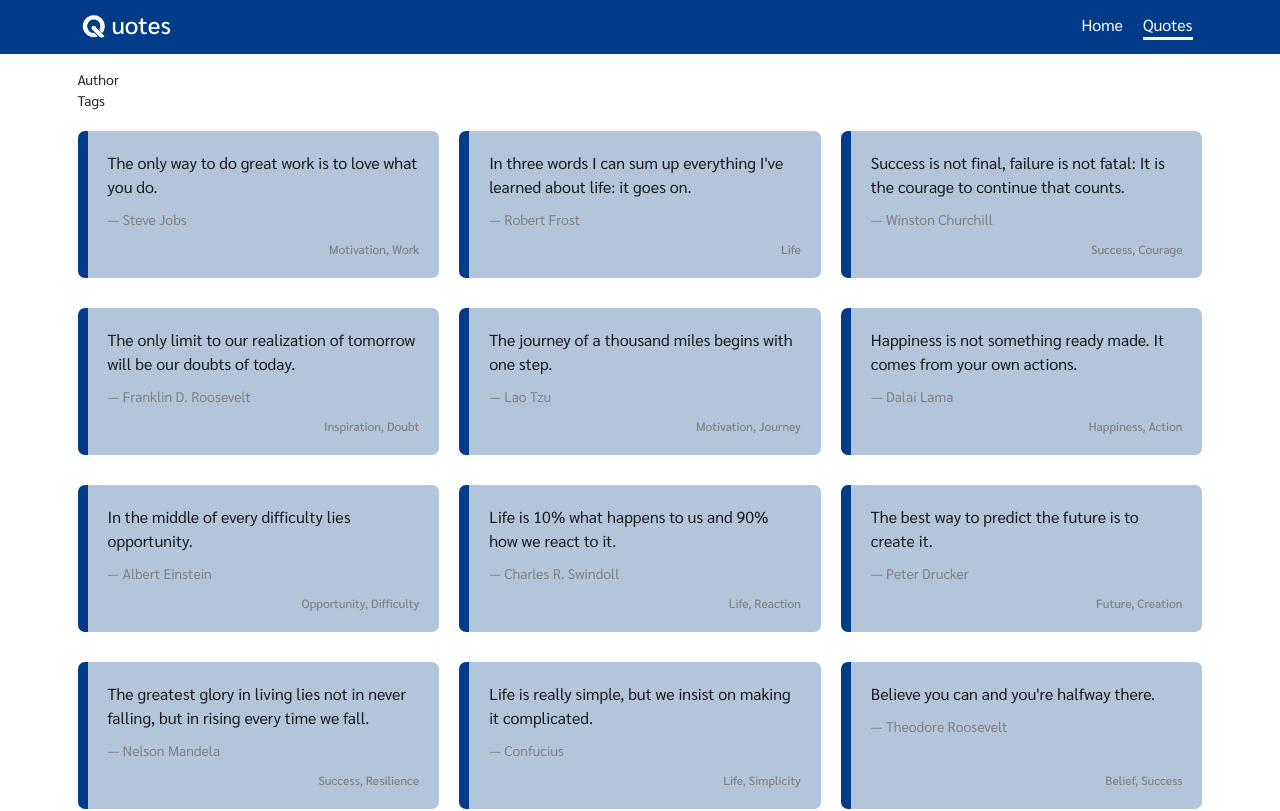
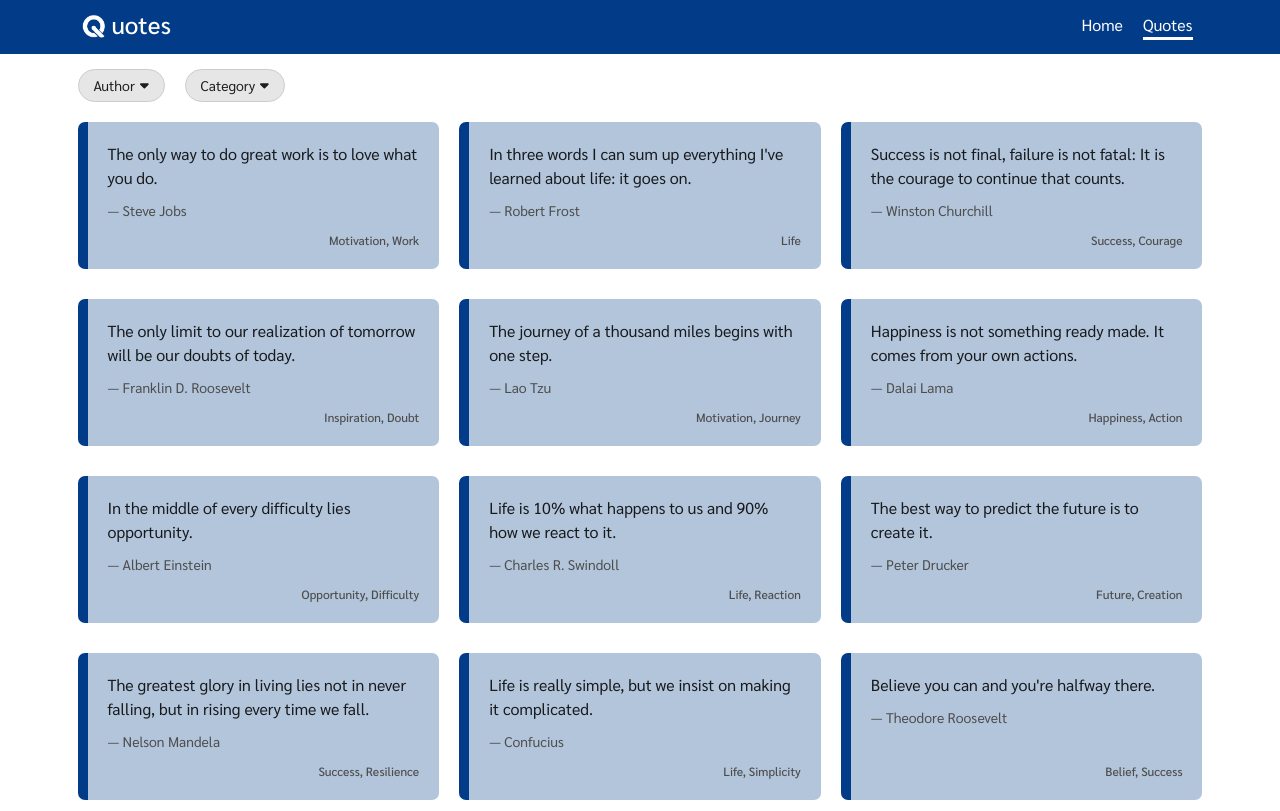
Before and after one commit to Adnan-Sait/ui-projects, a React (Create React App) app in the folder quotes/: page /quotes in a window 1280 px wide. Shown: the top 811 px of the page. Built offline with nearby package versions, Linux system fonts and the light colour scheme.

Commit message:
Quotes: Implemented filter

```diff
--- a/quotes/src/components/QuotesCard/QuotesCard.module.css
+++ b/quotes/src/components/QuotesCard/QuotesCard.module.css
@@ -23,7 +23,7 @@
 
 .author,
 .category {
-  color: var(--app-color-neutral-5);
+  color: var(--app-color-neutral-7);
 }
 
 .author {
--- a/quotes/src/components/QuotesFilter/QuotesFilter.js
+++ b/quotes/src/components/QuotesFilter/QuotesFilter.js
@@ -1,11 +1,59 @@
 import React from "react";
 import styles from "./QuotesFilter.module.css";
+import FilterPill from "../common/FilterPill/FilterPill";
+import { useSelector } from "react-redux";
+import { quotesSelector } from "../../slices/quotesSlice";
 
 function QuotesFilter() {
+  const { authors, categories } = useSelector(quotesSelector);
+
+  /**
+   * @type {import("../../slices/quotesSlice").FilterData[]}
+   */
+  const authorFilterData = React.useMemo(() => {
+    const tempState = [];
+    Object.keys(authors).forEach((authorName) => {
+      const author = {};
+      author.name = authorName;
+      author.count = authors[authorName]?.length ?? 0;
+      tempState.push(author);
+    });
+    sortFilterData(tempState);
+    return tempState;
+  }, [authors]);
+
+  const categoryFilterData = React.useMemo(() => {
+    const tempState = [];
+    Object.keys(categories).forEach((categoryName) => {
+      const category = {};
+      category.name = categoryName;
+      category.count = categories[categoryName]?.length ?? 0;
+      tempState.push(category);
+    });
+    sortFilterData(tempState);
+    return tempState;
+  }, [categories]);
+
+  /**
+   *
+   * @param {import("../../slices/quotesSlice").FilterData[]} filterData
+   */
+  function sortFilterData(filterData) {
+    filterData.sort((a, b) => {
+      if (b.isSelected) {
+        return 1;
+      }
+      return b.count - a.count;
+    });
+  }
+
   return (
     <div>
-      <div>Author</div>
-      <div>Tags</div>
+      <section className={styles.filterSection}>
+        <FilterPill title={"Author"} filterItems={authorFilterData} />
+        <FilterPill title={"Category"} filterItems={categoryFilterData} />
+      </section>
+      <section className="activeFiltersSection"></section>
     </div>
   );
 }
--- a/quotes/src/components/QuotesFilter/QuotesFilter.module.css
+++ b/quotes/src/components/QuotesFilter/QuotesFilter.module.css
@@ -0,0 +1,4 @@
+.filterSection {
+  display: flex;
+  gap: var(--app-sizes-size-20);
+}
--- /dev/null
+++ b/quotes/src/components/common/FilterPill/FilterPill.js
@@ -0,0 +1,143 @@
+import React, { useCallback, useEffect, useRef, useState } from "react";
+import classNames from "classnames";
+import { FontAwesomeIcon } from "@fortawesome/react-fontawesome";
+import { faCaretDown } from "@fortawesome/free-solid-svg-icons";
+
+import styles from "./FilterPill.module.css";
+import useDropdownClose from "../../../hook/useDropdownClose";
+
+/**
+ *
+ * @param {Object} param0 Prop
+ * @param {String} param0.title Title for the filter
+ * @param {import("../../../slices/quotesSlice").FilterData[]} param0.filterItems Filter Items to be shown in dropdown
+ */
+function FilterPill({ title, filterItems }) {
+  const dropdownRef = useRef();
+
+  const [openDropdown, setOpenDropdown] = useState(false);
+  const [selectedFilters, setSelectedFilters] = useState([]);
+  const closeDropdownCallback = useCallback(closeDropdown, []);
+
+  useDropdownClose(dropdownRef, closeDropdownCallback);
+
+  useEffect(() => {
+    const currentSelectedFilters = filterItems.filter(
+      (item) => item.isSelected
+    );
+    setSelectedFilters(currentSelectedFilters);
+  }, [filterItems]);
+
+  /**
+   * Clears all the filters.
+   *
+   * @param {Event} event
+   */
+  function clearAllFilters(event) {
+    closeDropdown();
+  }
+
+  /**
+   * Save Filters.
+   *
+   * @param {Event} event
+   */
+  function saveFilters(event) {
+    closeDropdown();
+  }
+
+  function closeDropdown() {
+    setOpenDropdown(false);
+  }
+
+  /**
+   *
+   * @param {Event} event Event
+   * @param {import("../../../slices/quotesSlice").FilterData} filter Selected filter
+   * @returns
+   */
+  function checkboxChangeHandler(event, filter) {
+    switch (event.currentTarget.checked) {
+      case true: {
+        setSelectedFilters((state) => {
+          return [...state, filter];
+        });
+        break;
+      }
+      case false: {
+        setSelectedFilters((state) => {
+          return state.filter((item) => item.name !== filter.name);
+        });
+        break;
+      }
+      default: {
+      }
+    }
+  }
+
+  /**
+   * Returns the Filter Items JSX.
+   *
+   * @returns JSX
+   */
+  function renderFilterItems() {
+    return filterItems?.map((filter) => (
+      <label
+        htmlFor={filter.name}
+        key={filter.name}
+        className={styles.filterItem}
+      >
+        <input
+          type="checkbox"
+          name="Author"
+          id={filter.name}
+          value={filter.name}
+          defaultChecked={filter.isSelected ?? false}
+          onChange={(event) => checkboxChangeHandler(event, filter)}
+        />
+        <span>{filter.name}</span>
+        <span className={styles.filterItemCount}>({filter.count})</span>
+      </label>
+    ));
+  }
+
+  return (
+    <div ref={dropdownRef}>
+      <button
+        className={styles.filterPillBtn}
+        onClick={() => setOpenDropdown((state) => !state)}
+      >
+        <span>{title}</span>
+        <FontAwesomeIcon icon={faCaretDown} />
+      </button>
+
+      <div className={styles.dropdownWrapper}>
+        {openDropdown && (
+          <section className={styles.filterDropdown}>
+            <header className={styles.filterHeader}>1 filter selected</header>
+
+            <main className={styles.filterBody}>
+              <div className={styles.filterItemsWrapper}>
+                {renderFilterItems()}
+              </div>
+            </main>
+
+            <footer className={styles.filterFooter}>
+              <button
+                className={classNames("primary-btn", styles.filterSaveBtn)}
+                onClick={saveFilters}
+              >
+                Save
+              </button>
+              <button className="secondary-btn" onClick={clearAllFilters}>
+                Clear
+              </button>
+            </footer>
+          </section>
+        )}
+      </div>
+    </div>
+  );
+}
+
+export default FilterPill;
--- /dev/null
+++ b/quotes/src/components/common/FilterPill/FilterPill.module.css
@@ -0,0 +1,75 @@
+.filterPillBtn {
+  display: flex;
+  align-items: center;
+  font-size: var(--app-sizes-size-14);
+  padding: 5px 15px;
+  gap: 5px;
+  border: 1px solid var(--app-color-neutral-2);
+  border-radius: 50px;
+  background-color: var(--app-color-neutral-1);
+  transition: all 0.3s ease-in-out;
+
+  &:hover {
+    background-color: var(--app-color-neutral-2);
+  }
+}
+
+.dropdownWrapper {
+  position: relative;
+}
+
+.filterDropdown {
+  position: absolute;
+  background-color: var(--app-color-neutral-1);
+  width: 300px;
+  padding: 10px 0;
+  border-radius: 5px;
+  overflow: hidden;
+  top: 5px;
+  z-index: 999;
+}
+
+.filterHeader {
+  padding: 0 15px;
+}
+
+.filterBody {
+  height: 250px;
+  overflow: auto;
+  margin: 10px 0;
+}
+
+.filterItemsWrapper {
+  display: flex;
+  flex-direction: column;
+  font-size: var(--app-sizes-size-14);
+  gap: 10px;
+}
+
+.filterItem {
+  display: flex;
+  align-items: center;
+  gap: 5px;
+  cursor: pointer;
+  padding: 0 15px;
+
+  & span {
+    pointer-events: none;
+  }
+}
+.filterItemCount {
+  margin-left: auto;
+}
+
+.filterFooter {
+  display: flex;
+  justify-content: space-evenly;
+
+  & button {
+    flex: 0 1 45%;
+  }
+}
+
+.filterSaveBtn {
+  order: 1;
+}
```
Also changed, not shown: quotes/src/slices/quotesSlice.js (+7 -0 lines).
